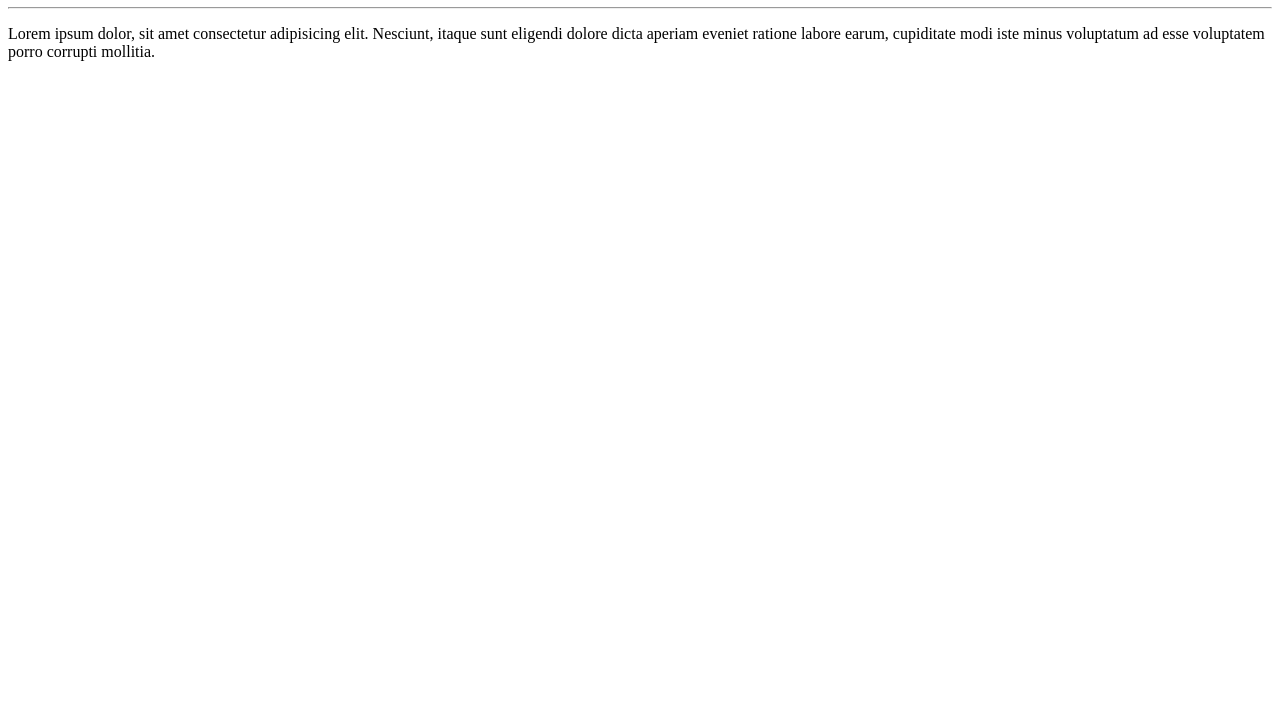
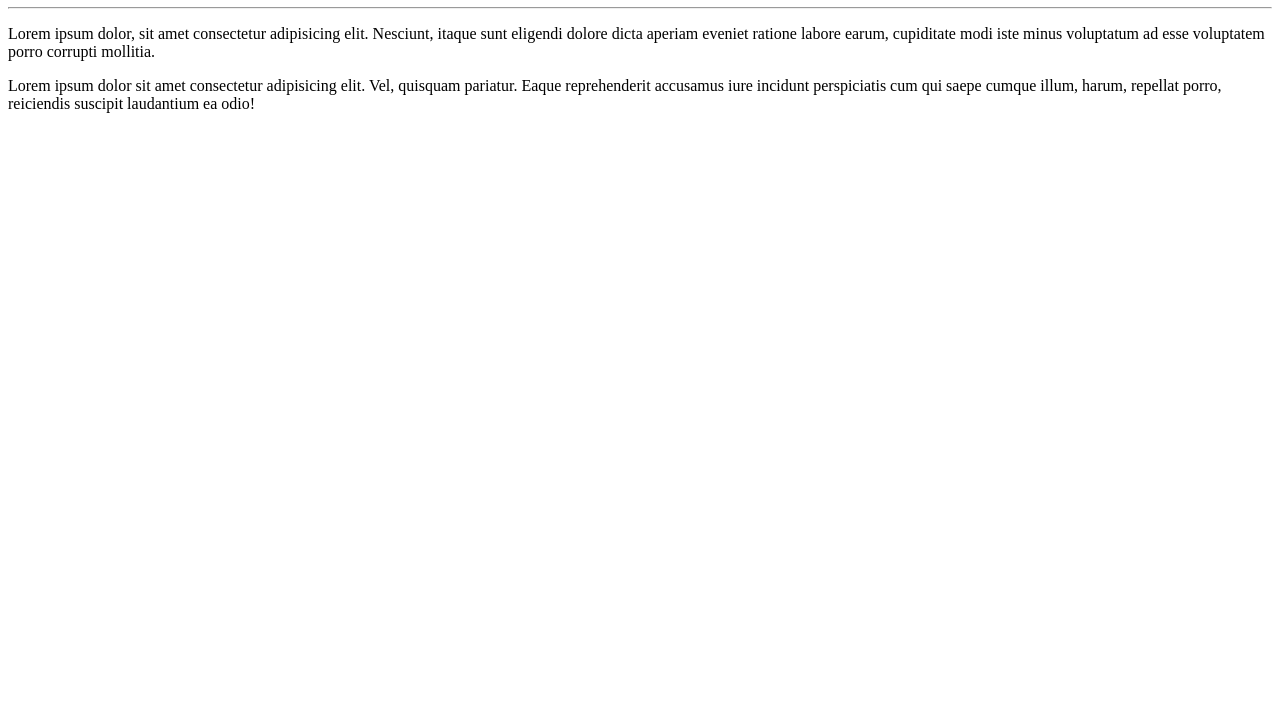
Before and after one commit to BarucoMarco2091/Ola-Mundo, a plain HTML site: page site/index.html in a window 1280 px wide. Shown: the part 73-800 px from the top of the page. Drawn offline with Linux system fonts and the light colour scheme.

Commit message:
adicionei parágrafo

```diff
--- a/site/index.html
+++ b/site/index.html
@@ -9,5 +9,6 @@
     <h1>ola mundo</h1>
     <hr>
     <p>Lorem ipsum dolor, sit amet consectetur adipisicing elit. Nesciunt, itaque sunt eligendi dolore dicta aperiam eveniet ratione labore earum, cupiditate modi iste minus voluptatum ad esse voluptatem porro corrupti mollitia.</p>
+    <p>Lorem ipsum dolor sit amet consectetur adipisicing elit. Vel, quisquam pariatur. Eaque reprehenderit accusamus iure incidunt perspiciatis cum qui saepe cumque illum, harum, repellat porro, reiciendis suscipit laudantium ea odio!</p>
 </body>
 </html>
```
